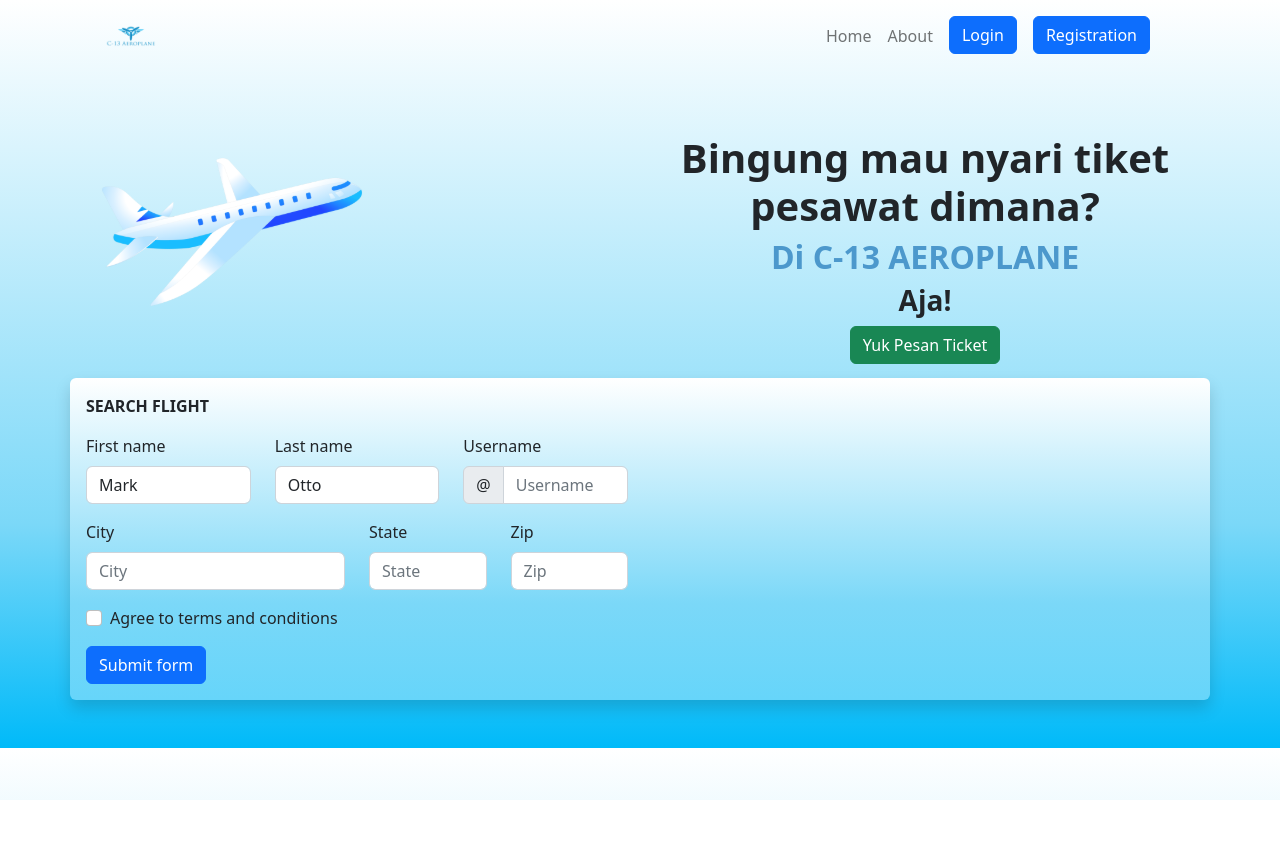
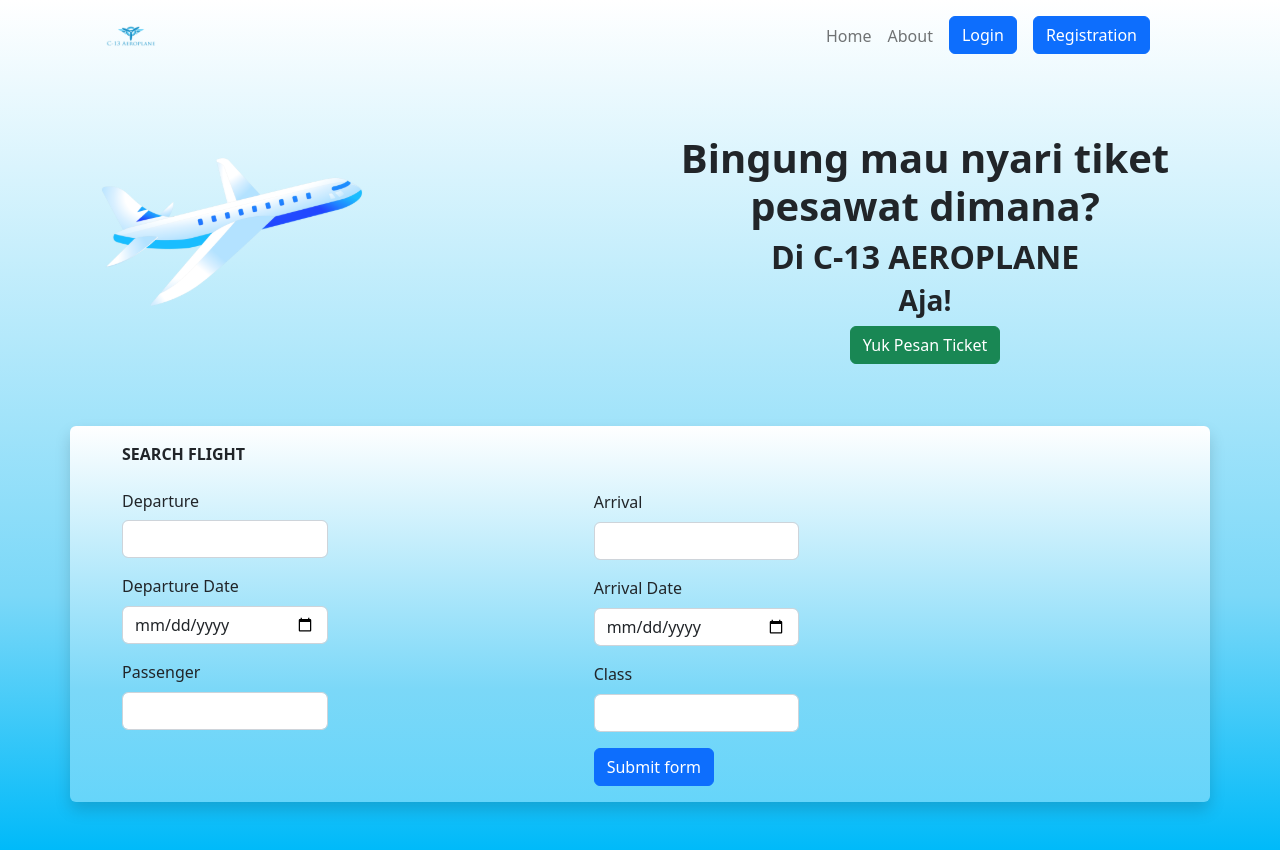
Before and after one commit to afanfian/FE-FSW-Tim-C-13, a React (Create React App) app: page / in a window 1280 px wide. Before the commit the page ends 800 px from the top, so only its background shows below. Built offline with nearby package versions, Linux system fonts and the light colour scheme.

Commit message:
fix: update form

```diff
--- a/src/styles/home.css
+++ b/src/styles/home.css
@@ -1,6 +1,7 @@
 /* Jumbotron */
-.text-green{
-    color: #4C98CC;
+.btn-green{
+    background-color: #4C98CC;
+    color: white
 }
 /* Search Flight */
 .search-flight{
--- a/src/views/home.jsx
+++ b/src/views/home.jsx
@@ -1,5 +1,5 @@
-import React from 'react'
-import { Container, Row, Col, Button, Form, InputGroup } from 'react-bootstrap'
+import React, { useState } from 'react'
+import { Container, Row, Col, Button, Form, InputGroup, Stack } from 'react-bootstrap'
 import Navbar from './Layout/navbarbeforelogin.jsx'
 import '../styles/home.css'
 import LogoPesawat from '../assets/airplane.svg'
@@ -7,19 +7,21 @@ import { Formik } from 'formik'
 import * as Yup from 'yup'
 
 function about () {
+  const [date, setDate] = useState(new Date())
+
   const schema = Yup.object().shape({
-    firstName: Yup.string().required(),
-    lastName: Yup.string().required(),
-    username: Yup.string().required(),
-    city: Yup.string().required(),
-    state: Yup.string().required(),
-    zip: Yup.string().required(),
-    terms: Yup.bool().required().oneOf([true], 'Terms must be accepted')
+    departure: Yup.string().required(),
+    departure_date: Yup.string().required(),
+    passenger: Yup.string().required(),
+    arirval: Yup.string().required(),
+    arirval_date: Yup.string().required(),
+    class: Yup.string().required()
   })
 
   return (
     <Container>
       <Navbar/>
+      {/* About */}
       <Row>
         <Col className="col-md-6">
           <div>
@@ -35,24 +37,19 @@ function about () {
           </div>
         </Col>
       </Row>
+      {/* Form Ticket */}
+      <Row className="pt-5">
+        <Col className="col-md-12 w-100 search-flight shadow p-3 mb-5 bg-body rounded">
           <Row>
-        <Col className="col-md-12 search-flight shadow p-3 mb-5 bg-body rounded">
-        <div>
+            <Col className="col-md-5 ps-5">
             <p className="fw-bold">SEARCH FLIGHT</p>
-        </div>
-        <Row>
-          <Col className="col-md-6">
             <Formik
               validationSchema={schema}
               onSubmit={console.log}
               initialValues={{
-        firstName: 'Mark',
-        lastName: 'Otto',
-        username: '',
-        city: '',
-        state: '',
-        zip: '',
-        terms: false
+                departure: '',
+                departure_date: '',
+                passenger: ''
               }}
                 >
               {({
@@ -65,113 +62,125 @@ function about () {
                 errors
               }) => (
               <Form noValidate onSubmit={handleSubmit}>
-          <Row className="mb-3">
-            <Form.Group as={Col} md="4" controlId="validationFormik01">
-              <Form.Label>First name</Form.Label>
+                <Form.Group controlId="departure" className="mb-3 w-50">
+                  <Form.Label column sm="2">Departure</Form.Label>
+                    <InputGroup>
+                      <Stack gap={1}>
+                        <Form.Control
+                          sm="10"
+                          type="text"
+                          name="departure"
+                          value={values.departure}
+                          onChange={handleChange}
+                          isValid={touched.departure && !errors.departure}
+                        />
+                      </Stack>
+                    </InputGroup>
+                  <Form.Control.Feedback>Looks good!</Form.Control.Feedback>
+              </Form.Group>
+              <Form.Group controlId="departure_date" className="mb-3 w-50">
+                  <Form.Label>Departure Date</Form.Label>
+                  <InputGroup>
+                    <Stack gap={5}>
+                    <Form.Control
+                      type="date"
+                      name="departure_date"
+                      value={date}
+                      onChange={(e) => setDate(e.target.value)}
+                      isValid={touched.departure_date && !errors.departure_date}
+                    />
+                    </Stack>
+                  </InputGroup>
+                <Form.Control.Feedback>Looks good!</Form.Control.Feedback>
+              </Form.Group>
+              <Form.Group controlId="passenger" className="mb-3 w-50">
+                <Form.Label>Passenger</Form.Label>
+                  <InputGroup>
+                    <Stack gap={1}>
                     <Form.Control
                       type="text"
-                name="firstName"
-                value={values.firstName}
+                      name="passenger"
+                      value={values.passenger}
                       onChange={handleChange}
-                isValid={touched.firstName && !errors.firstName}
+                      isValid={touched.passenger && !errors.passenger}
                     />
+                    </Stack>
+                  </InputGroup>
                 <Form.Control.Feedback>Looks good!</Form.Control.Feedback>
               </Form.Group>
-            <Form.Group as={Col} md="4" controlId="validationFormik02">
-              <Form.Label>Last name</Form.Label>
-              <Form.Control
-                type="text"
-                name="lastName"
-                value={values.lastName}
-                onChange={handleChange}
-                isValid={touched.lastName && !errors.lastName}
-              />
-
-              <Form.Control.Feedback>Looks good!</Form.Control.Feedback>
-            </Form.Group>
-            <Form.Group as={Col} md="4" controlId="validationFormikUsername">
-              <Form.Label>Username</Form.Label>
-              <InputGroup hasValidation>
-                <InputGroup.Text id="inputGroupPrepend">@</InputGroup.Text>
-                <Form.Control
-                  type="text"
-                  placeholder="Username"
-                  aria-describedby="inputGroupPrepend"
-                  name="username"
-                  value={values.username}
-                  onChange={handleChange}
-                  isInvalid={!!errors.username}
-                />
-                <Form.Control.Feedback type="invalid">
-                  {errors.username}
-                </Form.Control.Feedback>
-              </InputGroup>
-            </Form.Group>
-          </Row>
-          <Row className="mb-3">
-            <Form.Group as={Col} md="6" controlId="validationFormik03">
-              <Form.Label>City</Form.Label>
-              <Form.Control
-                type="text"
-                placeholder="City"
-                name="city"
-                value={values.city}
-                onChange={handleChange}
-                isInvalid={!!errors.city}
-              />
-
-              <Form.Control.Feedback type="invalid">
-                {errors.city}
-              </Form.Control.Feedback>
-            </Form.Group>
-            <Form.Group as={Col} md="3" controlId="validationFormik04">
-              <Form.Label>State</Form.Label>
-              <Form.Control
-                type="text"
-                placeholder="State"
-                name="state"
-                value={values.state}
-                onChange={handleChange}
-                isInvalid={!!errors.state}
-              />
-              <Form.Control.Feedback type="invalid">
-                {errors.state}
-              </Form.Control.Feedback>
-            </Form.Group>
-            <Form.Group as={Col} md="3" controlId="validationFormik05">
-              <Form.Label>Zip</Form.Label>
-              <Form.Control
-                type="text"
-                placeholder="Zip"
-                name="zip"
-                value={values.zip}
-                onChange={handleChange}
-                isInvalid={!!errors.zip}
-              />
-
-              <Form.Control.Feedback type="invalid">
-                {errors.zip}
-              </Form.Control.Feedback>
-            </Form.Group>
-          </Row>
-          <Form.Group className="mb-3">
-            <Form.Check
-              required
-              name="terms"
-              label="Agree to terms and conditions"
-              onChange={handleChange}
-              isInvalid={!!errors.terms}
-              feedback={errors.terms}
-              feedbackType="invalid"
-              id="validationFormik0"
-            />
-          </Form.Group>
-          <Button type="submit">Submit form</Button>
             </Form>
               )}
             </Formik>
             </Col>
-          <Col className="col-md-6">
+            <Col className="col-md-5 ps-5 pt-5">
+            <Formik
+              validationSchema={schema}
+              onSubmit={console.log}
+              initialValues={{
+                arirval: '',
+                arirval_date: '',
+                class: ''
+              }}
+                >
+              {({
+                handleSubmit,
+                handleChange,
+                handleBlur,
+                values,
+                touched,
+                isValid,
+                errors
+              }) => (
+              <Form noValidate onSubmit={handleSubmit}>
+                <Form.Group controlId="arrival" className="mb-3 w-50">
+                  <Form.Label>Arrival</Form.Label>
+                    <InputGroup>
+                      <Stack gap={1}>
+                        <Form.Control
+                          type="text"
+                          name="arrival"
+                          value={values.arrival}
+                          onChange={handleChange}
+                          isValid={touched.arrival && !errors.arrival}
+                        />
+                      </Stack>
+                    </InputGroup>
+                  <Form.Control.Feedback>Looks good!</Form.Control.Feedback>
+                </Form.Group>
+                <Form.Group controlId="Arrival_date" className="mb-3 w-50">
+                  <Form.Label>Arrival Date</Form.Label>
+                    <InputGroup>
+                      <Stack gap={1}>
+                      <Form.Control
+                        type="date"
+                        name="Arrival_date"
+                        value={date}
+                        onChange={(e) => setDate(e.target.value)}
+                        isValid={touched.Arrival_date && !errors.Arrival_date}
+                      />
+                      </Stack>
+                    </InputGroup>
+                  <Form.Control.Feedback>Looks good!</Form.Control.Feedback>
+                </Form.Group>
+                <Form.Group controlId="Class" className="mb-3 w-50">
+                  <Form.Label>Class</Form.Label>
+                    <InputGroup>
+                      <Stack gap={1}>
+                      <Form.Control
+                        type="text"
+                        name="Class"
+                        value={values.Class}
+                        onChange={handleChange}
+                        isValid={touched.Class && !errors.Class}
+                      />
+                      </Stack>
+                    </InputGroup>
+                  <Form.Control.Feedback>Looks good!</Form.Control.Feedback>
+                </Form.Group>
+                <Button type="submit" className="btn-green">Submit form</Button>
+                </Form>
+              )}
+            </Formik>
             </Col>
           </Row>
         </Col>
```
Lines whose indentation alone changed are shown as unchanged.
